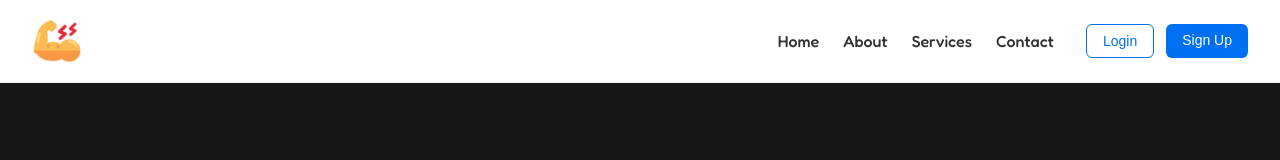
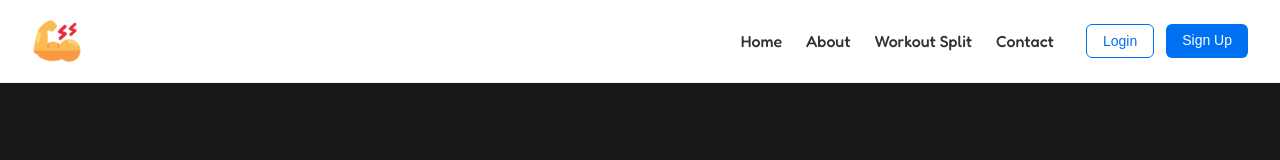
Before and after one commit to naveensinghp/gym-web, a Next.js app: page / in a window 1280 px wide. Shown: the top 160 px of the page. Built offline with nearby package versions, Linux system fonts and the light colour scheme.

Commit message:
no message

```diff
--- a/package.json
+++ b/package.json
@@ -1,6 +1,7 @@
 {
   "name": "my-gym",
   "version": "0.1.0",
+  "author": "Naveensingh",
   "private": true,
   "scripts": {
     "dev": "next dev --turbopack",
--- a/src/app/globals.css
+++ b/src/app/globals.css
@@ -1,6 +1,8 @@
 :root {
   --background: #171717;
   --foreground: #fff;
+  --primary: hsl(28.18deg 79.58% 53.93%);
+
 }
 
 @media (prefers-color-scheme: dark) {
--- a/src/app/layout.js
+++ b/src/app/layout.js
@@ -15,7 +15,7 @@ const geistMono = Fredoka({
 
 export const metadata = {
   title: "TrackLift - Track Your Workout Progress",
-  description: "Generated by create next app",
+  description: "TrackLift is your ultimate workout companion, designed to help you track your progress, set goals, and stay motivated on your fitness journey. With an intuitive interface and powerful features, TrackLift makes it easy to log your workouts, monitor your performance, and achieve your fitness goals. Whether you're a beginner or a seasoned athlete, TrackLift is the perfect tool to keep you on track and motivated every step of the way.",
 };
 
 export default function RootLayout({ children }) {
--- a/src/components/Header/Header.jsx
+++ b/src/components/Header/Header.jsx
@@ -12,7 +12,7 @@ function Header() {
         <Menu>
           <MenuItem href="/">Home</MenuItem>
           <MenuItem href="/about">About</MenuItem>
-          <MenuItem href="/services">Services</MenuItem>
+          <MenuItem href="/services">Workout Split</MenuItem>
           <MenuItem href="/contact">Contact</MenuItem>
         </Menu>
 
```
